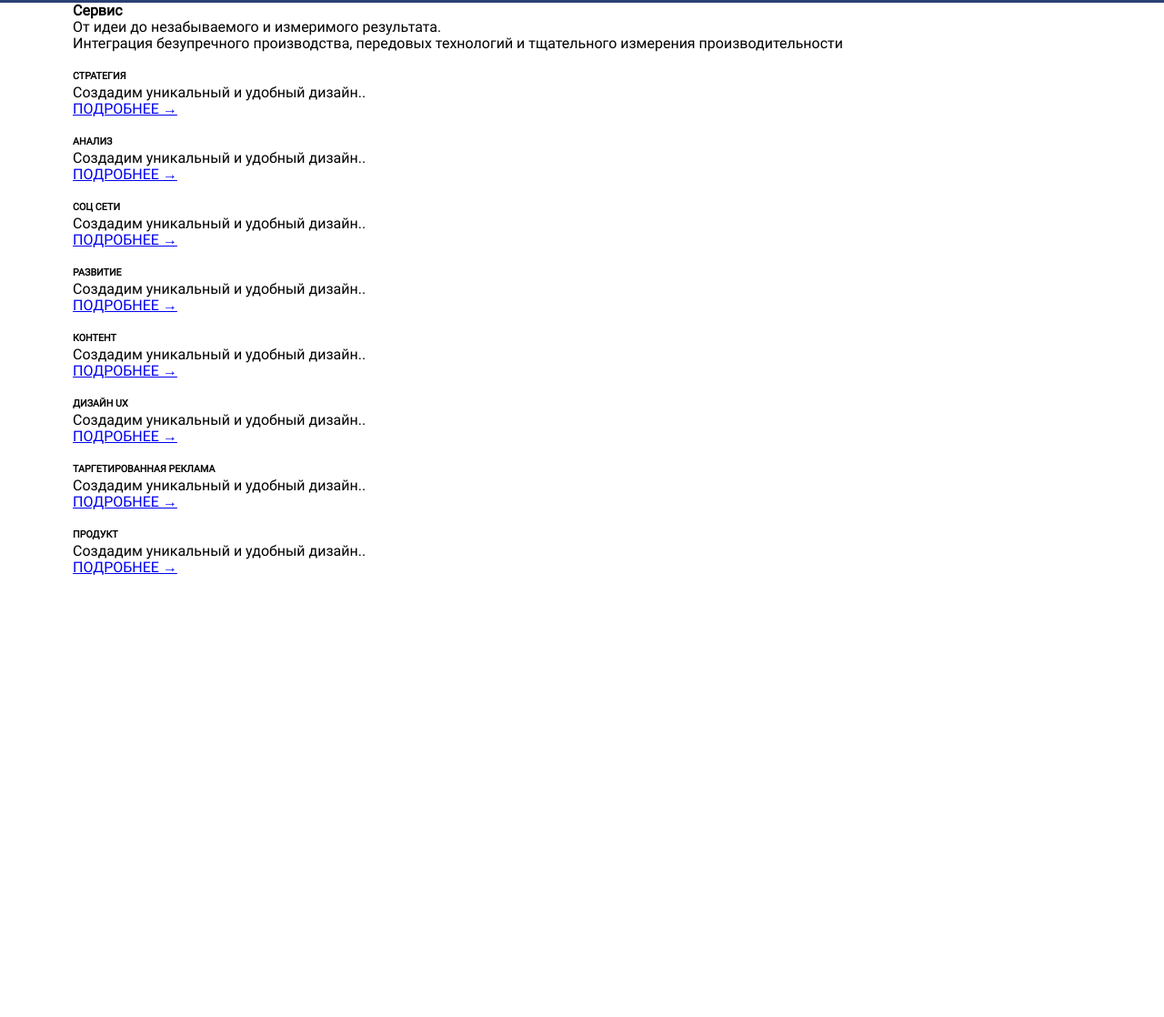
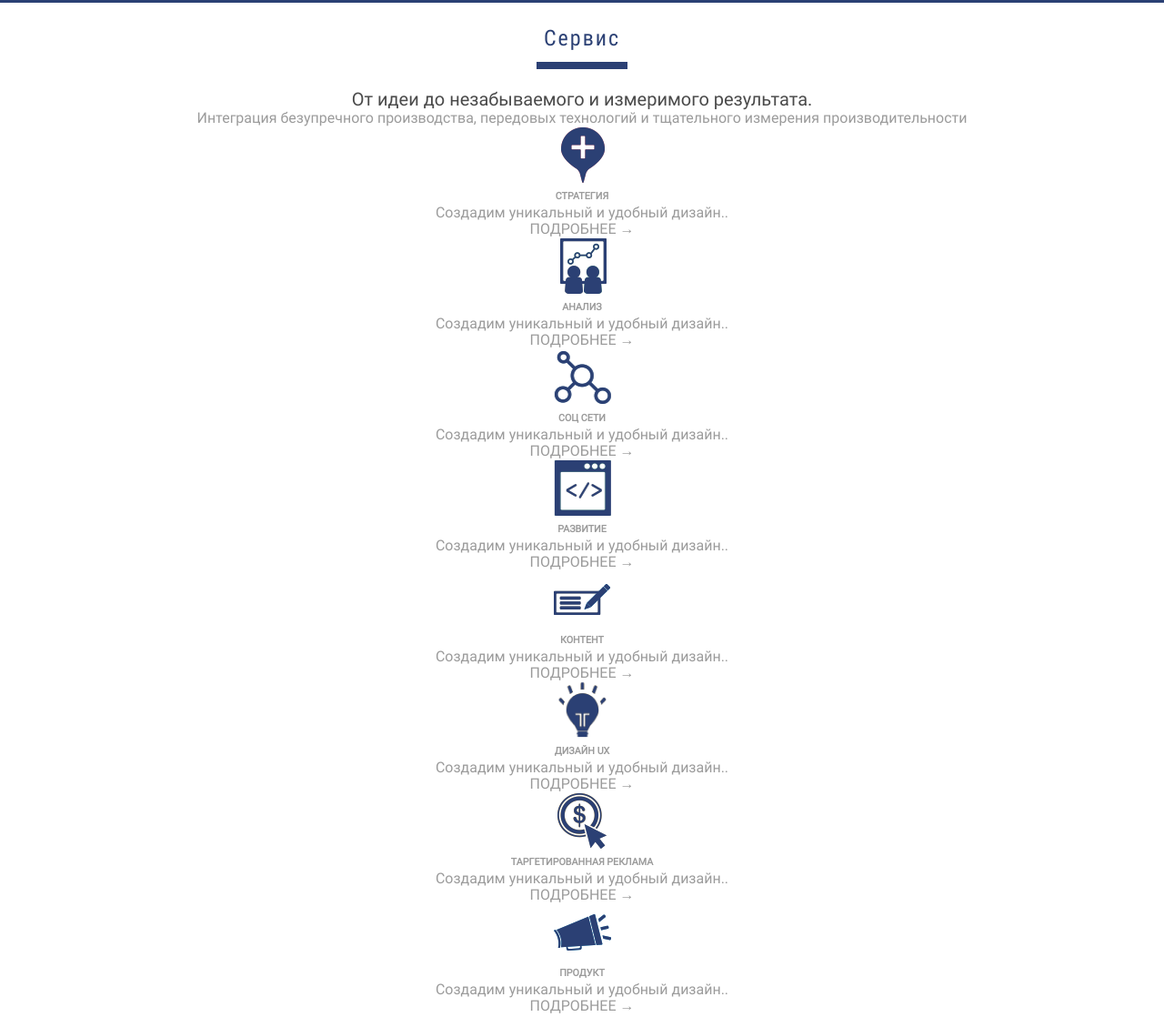
Before and after one commit to ANRomanenko/gitcss, a plain HTML site: page index.html in a window 1280 px wide. Shown: the part 871-1989 px from the top of the page at 91% size. Before the commit the page ends 1504 px from the top, so only its background shows below. Drawn offline with nearby package versions, Linux system fonts and the light colour scheme; files whose address does not match are found by name.

Commit message:
More files

```diff
--- a/index.html
+++ b/index.html
@@ -7,6 +7,7 @@
   <title>Document</title>
   <link rel="stylesheet" href="css/normalize.css">
   <link rel="stylesheet" href="libs/slick/slick.css">
+  <link rel="stylesheet" href="css/global.css">
   <link rel="stylesheet" href="css/style.css">
 </head>
 <body>
@@ -83,7 +84,7 @@
         <div class="services__items">
           <div class="services__item">
             <div class="services__item-inner">
-              <img class="services__item-img" src="images/serv-1.svg" alt="" >
+              <img class="services__item-img" src="images/serv-1.png" alt="" >
               <h6 class="services__item-title">СТРАТЕГИЯ</h6>
               <p class="services__item-text">
                 Создадим уникальный и удобный дизайн..
@@ -93,7 +94,7 @@
           </div>
           <div class="services__item">
             <div class="services__item-inner">
-              <img class="services__item-img" src="images/serv-2.svg" alt="" >
+              <img class="services__item-img" src="images/serv-2.png" alt="" >
               <h6 class="services__item-title">АНАЛИЗ</h6>
               <p class="services__item-text">
                 Создадим уникальный и удобный дизайн..
@@ -103,7 +104,7 @@
           </div>
           <div class="services__item">
             <div class="services__item-inner">
-              <img class="services__item-img" src="images/serv-3.svg" alt="" >
+              <img class="services__item-img" src="images/serv-3.png" alt="" >
               <h6 class="services__item-title">СОЦ СЕТИ</h6>
               <p class="services__item-text">
                 Создадим уникальный и удобный дизайн..
@@ -113,7 +114,7 @@
           </div>
           <div class="services__item">
             <div class="services__item-inner">
-              <img class="services__item-img" src="images/serv-4.svg" alt="" >
+              <img class="services__item-img" src="images/serv-4.png" alt="" >
               <h6 class="services__item-title">РАЗВИТИЕ</h6>
               <p class="services__item-text">
                 Создадим уникальный и удобный дизайн..
@@ -123,7 +124,7 @@
           </div>
           <div class="services__item">
             <div class="services__item-inner">
-              <img class="services__item-img" src="images/serv-5.svg" alt="" >
+              <img class="services__item-img" src="images/serv-5.png" alt="" >
               <h6 class="services__item-title">КОНТЕНТ</h6>
               <p class="services__item-text">
                 Создадим уникальный и удобный дизайн..
@@ -133,7 +134,7 @@
           </div>
           <div class="services__item">
             <div class="services__item-inner">
-              <img class="services__item-img" src="images/serv-6.svg" alt="" >
+              <img class="services__item-img" src="images/serv-6.png" alt="" >
               <h6 class="services__item-title">ДИЗАЙН UX</h6>
               <p class="services__item-text">
                 Создадим уникальный и удобный дизайн..
@@ -143,7 +144,7 @@
           </div>
           <div class="services__item">
             <div class="services__item-inner">
-              <img class="services__item-img" src="images/serv-7.svg" alt="" >
+              <img class="services__item-img" src="images/serv-7.png" alt="" >
               <h6 class="services__item-title">
                 ТАРГЕТИРОВАННАЯ
                 РЕКЛАМА</h6>
@@ -155,7 +156,7 @@
           </div>
           <div class="services__item">
             <div class="services__item-inner">
-              <img class="services__item-img" src="images/serv-8.svg" alt="" >
+              <img class="services__item-img" src="images/serv-8.png" alt="" >
               <h6 class="services__item-title">ПРОДУКТ</h6>
               <p class="services__item-text">
                 Создадим уникальный и удобный дизайн..
--- /dev/null
+++ b/scss/global.scss
@@ -0,0 +1,95 @@
+@import 'vars';
+@import 'fonts';
+
+html {
+    box-sizing: border-box;
+}
+
+*,*::after,*::before {
+    box-sizing: inherit;
+}
+
+h1,h2,h3,h4,h5,h6 {
+    margin: 0;
+}
+ul,li {
+    margin: 0;
+    padding: 0;
+    list-style: none;
+}
+
+button {
+    padding: 0;
+    cursor: pointer;
+}
+
+p {
+    margin: 0;
+}
+
+a {
+    text-decoration: none;
+    color: inherit;
+}
+// *:focus {
+//     outline: none;
+// }
+
+
+body {
+    font-family: 'Roboto-Regular', 'Arial', sans-serif;
+    font-weight: 400;
+    font-size: 16px;
+    line-height: 18px;
+    min-width: 320px;
+    overflow-x: hidden;
+    color: $default;
+}
+
+.container {
+    padding: 0 20px;
+}
+@media (min-width: 640px) {
+    .container {
+        padding: 0 30px;
+    }
+}
+@media (min-width: 768px) {
+    .container {
+        padding: 0 40px;
+    }
+}
+@media (min-width: 1024px) {
+    .container {
+        max-width: 1200px;
+        margin: 0 auto;
+        padding: 0 40px;
+    }
+}
+@media (min-width: 1440px) {
+    .container {
+        max-width: 1320px;
+    }
+}
+
+.title {
+    padding-bottom: 20px;
+    font-family: 'RobotoCondensed-Regular';
+    font-weight: 400;
+    font-size: 24px;
+    line-height: 28px;
+    letter-spacing: 2px;
+    color: $accent;
+    position: relative;
+    &::after {
+        content: "";
+        width: 100px;
+        height: 8px;
+        position: absolute;
+        background-color: $accent;
+        left: 0;
+        right: 0;
+        bottom: 0;
+        margin: 0 auto;
+    }
+}
--- a/scss/style.scss
+++ b/scss/style.scss
@@ -1,70 +1,6 @@
 @import 'vars';
 @import 'fonts';
-
-html {
-    box-sizing: border-box;
-}
-
-*,*::after,*::before {
-    box-sizing: inherit;
-}
-
-h1,h2,h3,h4,h5,h6 {
-    margin: 0;
-}
-ul,li {
-    margin: 0;
-    padding: 0;
-    list-style: none;
-}
-
-button {
-    padding: 0;
-    cursor: pointer;
-}
-
-p {
-    margin: 0;
-}
-// *:focus {
-//     outline: none;
-// }
-
-
-body {
-    font-family: 'Roboto-Regular', 'Arial', sans-serif;
-    font-weight: 400;
-    font-size: 16px;
-    line-height: 18px;
-    min-width: 320px;
-    overflow-x: hidden;
-}
-
-.container {
-    padding: 0 20px;
-}
-@media (min-width: 640px) {
-    .container {
-        padding: 0 30px;
-    }
-}
-@media (min-width: 768px) {
-    .container {
-        padding: 0 40px;
-    }
-}
-@media (min-width: 1024px) {
-    .container {
-        max-width: 1200px;
-        margin: 0 auto;
-        padding: 0 40px;
-    }
-}
-@media (min-width: 1440px) {
-    .container {
-        max-width: 1320px;
-    }
-}
+@import 'global';
 
 .header {
     background-color: $accent;
@@ -439,3 +375,19 @@ body {
         }
     }
 }
+
+
+.services {
+    text-align: center;
+    padding: 25px 0 40px;
+    &__title {
+        margin-bottom: 21px;
+    }
+    &__descr {
+        font-family: 'Roboto-Regular';
+        font-weight: 400;
+        font-size: 20px;
+        line-height: 24px;
+        color: $text-color;
+    }
+}
--- a/scss/vars.scss
+++ b/scss/vars.scss
@@ -1,6 +1,7 @@
 $accent: #2B4074;
 $text-color: #4a4a4a;
 $bg_color: #F9F6E5;
+$default: #9B9B9B;
 
 %dosis-light-300 {
     font-family: 'Dosis-Light';
```
Also changed, not shown: css/fonts.css, css/global.css (added), css/style.css, css/vars.css, images/serv-1.png (added), images/serv-2.png (added), images/serv-3.png (added), images/serv-4.png (added), images/serv-5.png (added), images/serv-6.png (added), images/serv-7.png (added), images/serv-8.png (added), 4 other files.
